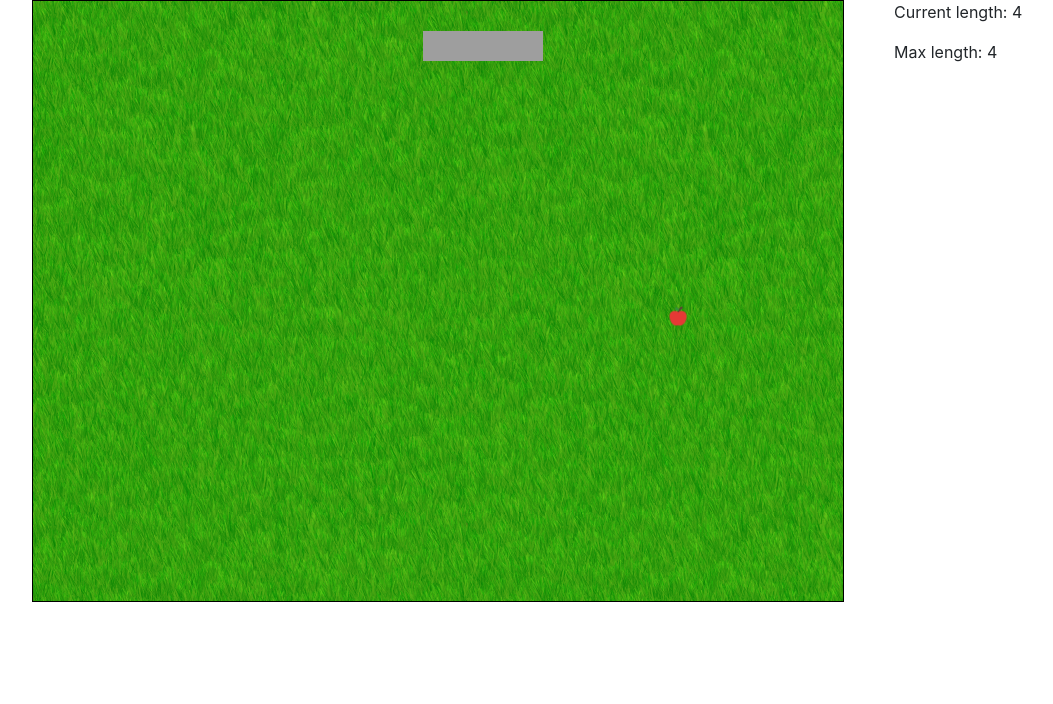
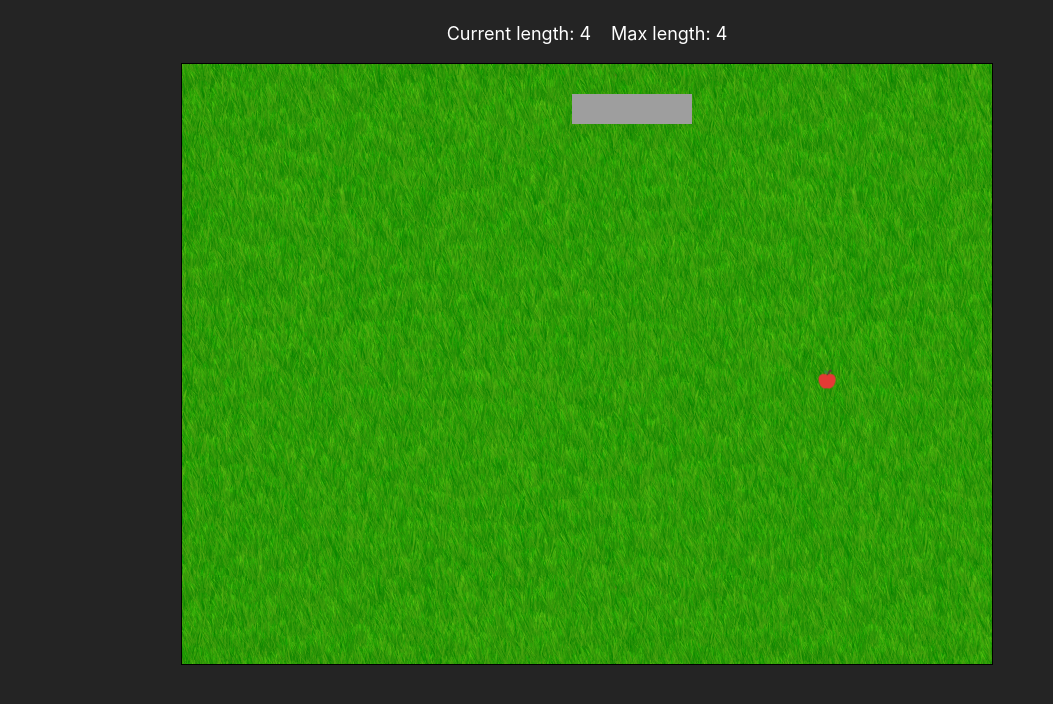
Before and after one commit to szymon-kuc/js-snake-game, a plain HTML site: page index.html in a window 1280 px wide. Shown: the whole page, without its empty margins (53-1106 px from the left). Drawn offline with nearby package versions, Linux system fonts and the light colour scheme.

Commit message:
add some css

```diff
--- a/assets/css/style.css
+++ b/assets/css/style.css
@@ -1,13 +1,26 @@
+body{
+    background-color: #242424;
+    color: #fff;
+}
+.game-area{
+    display: flex;
+    justify-content: center;
+}
 #gameScreen {
     border: 1px solid black;
     background-image: url("../background.png");
+    align-self: center;
 }
 img {
     display: none;
 }
-.container {
+#statistics{
+    margin-left: 20px;
     display: flex;
+    justify-content: center;
 }
-#statistics{
-    margin-left: 50px;
+.info{
+    margin-right: 20px;
+    margin-top: 20px;
+    font-size: 18px;
 }
--- a/index.html
+++ b/index.html
@@ -10,14 +10,15 @@
 </head>
 <body>
     <img src="./assets/apple.png" id="apple">
+    <div id='statistics'>
+        <p class="info"></p>
+        <p class="info"></p>
+    </div>
     <div class="container">
-        <canvas id="gameScreen" width="810" height="600"></canvas>
-        <div id='statistics'>
-            <p class="info"></p>
-            <p class="info"></p>
+        <div class="game-area">
+            <canvas id="gameScreen" width="810" height="600"></canvas>
         </div>
     </div>
-
     <script type="module" src="./src/index.js"></script>
 </body>
 </html>
```
